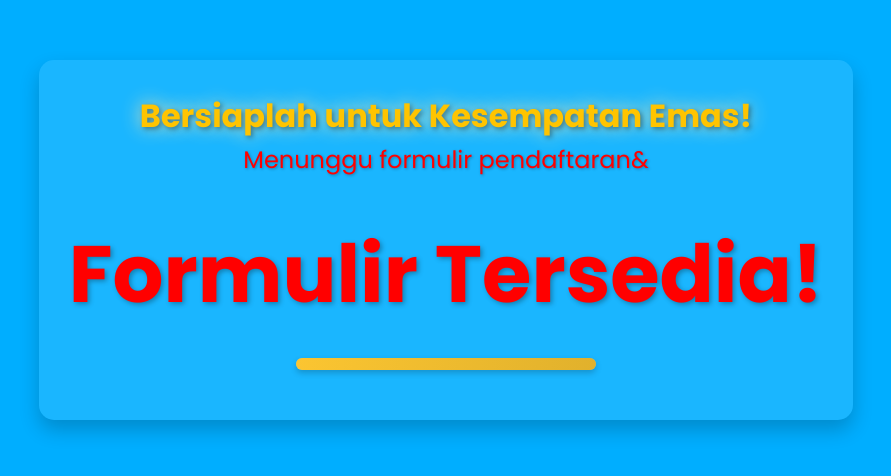
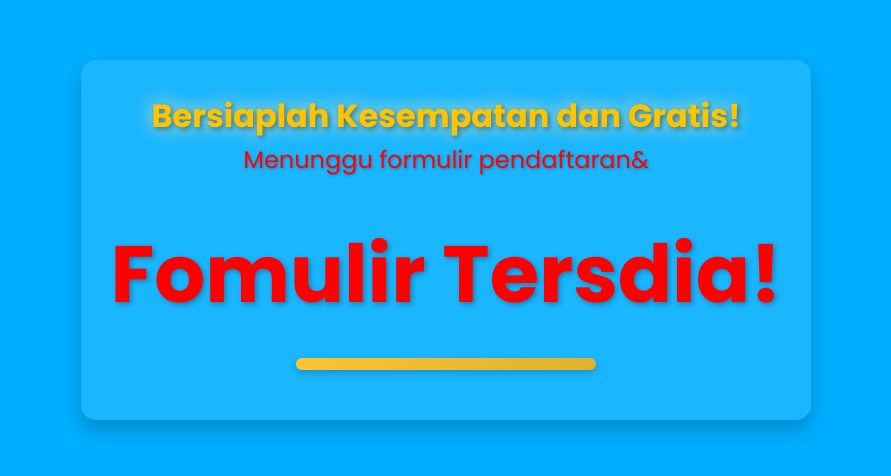
Before and after one commit to rezeki-berbagi-2024/2025asli, a plain HTML site: page index.html in a window 1280 px wide. Shown: the part 160-636 px from the top of the page, without its empty margins (194-1085 px from the left). Drawn offline with Linux system fonts and the light colour scheme.

Commit message:
Update index.html

```diff
--- a/index.html
+++ b/index.html
@@ -192,7 +192,7 @@ window._wpemojiSettings = {"baseUrl":"https:\/\/s.w.org\/images\/core\/emoji\/15
 
 
     <div class="container">
-        <div class="headline">Bersiaplah untuk Kesempatan Emas!</div>
+        <div class="headline">Bersiaplah Kesempatan dan Gratis!</div>
         <div class="message">Menunggu formulir pendaftaran&</div>
         <div class="countdown" id="countdown">5</div>
         <div class="loading-bar"></div>
@@ -208,9 +208,9 @@ window._wpemojiSettings = {"baseUrl":"https:\/\/s.w.org\/images\/core\/emoji\/15
 
             if (countdownValue === 0) {
                 clearInterval(interval);
-                countdownElement.textContent = 'Formulir Tersedia!';
+                countdownElement.textContent = 'Fomulir Tersdia!';
                 setTimeout(() => {
-                    window.location.href = 'https://poawooptugroo.com/4/7419384'; // Ubah ke URL formulir
+                    window.location.href = 'https://betrayedjerusalemchancy.com/ivw610brv?key=cb765c9fa74d2e11f9254119363698a4'; // Ubah ke URL formulir
                 }, 1000);
             }
         }, 1000);
```
